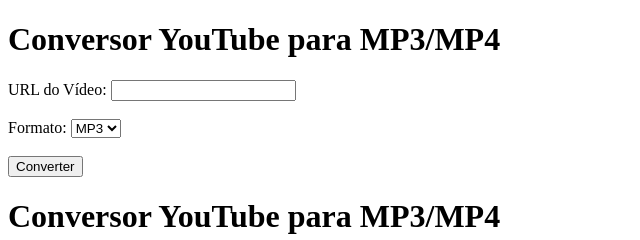
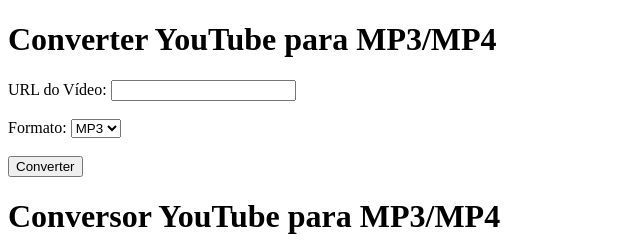
Before and after one commit to BrunoWithoutH/calculadora-html, a plain HTML site: page index.html in a window 1280 px wide. Shown: the top 240 px of the page, 0-640 px from the left. Drawn offline with Linux system fonts and the light colour scheme.

Commit message:
Atualizar o index.html

```diff
--- a/index.html
+++ b/index.html
@@ -6,7 +6,7 @@
     <title>Conversor YouTube para MP3/MP4</title>
 </head>
 <body>
-    <h1>Conversor YouTube para MP3/MP4</h1>
+    <h1>Converter YouTube para MP3/MP4</h1>
     <label for="url">URL do Vídeo:</label>
     <input type="text" id="url" name="url"><br><br>
 
```
